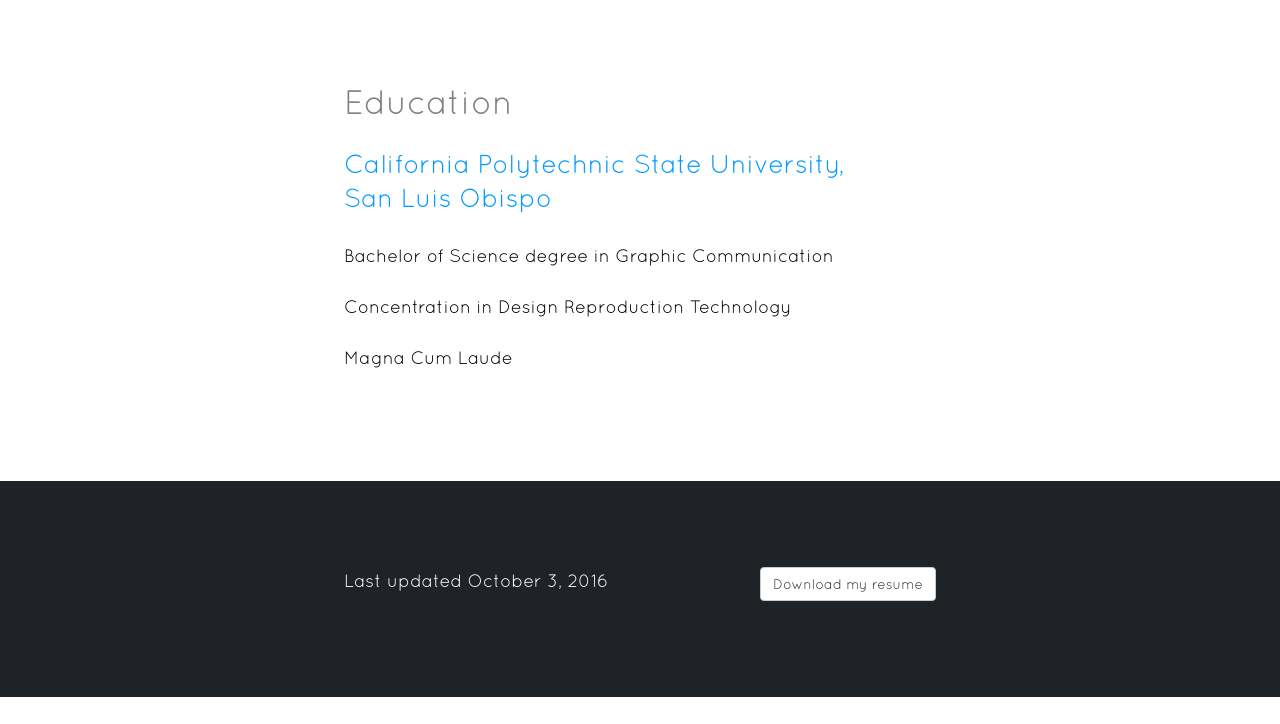
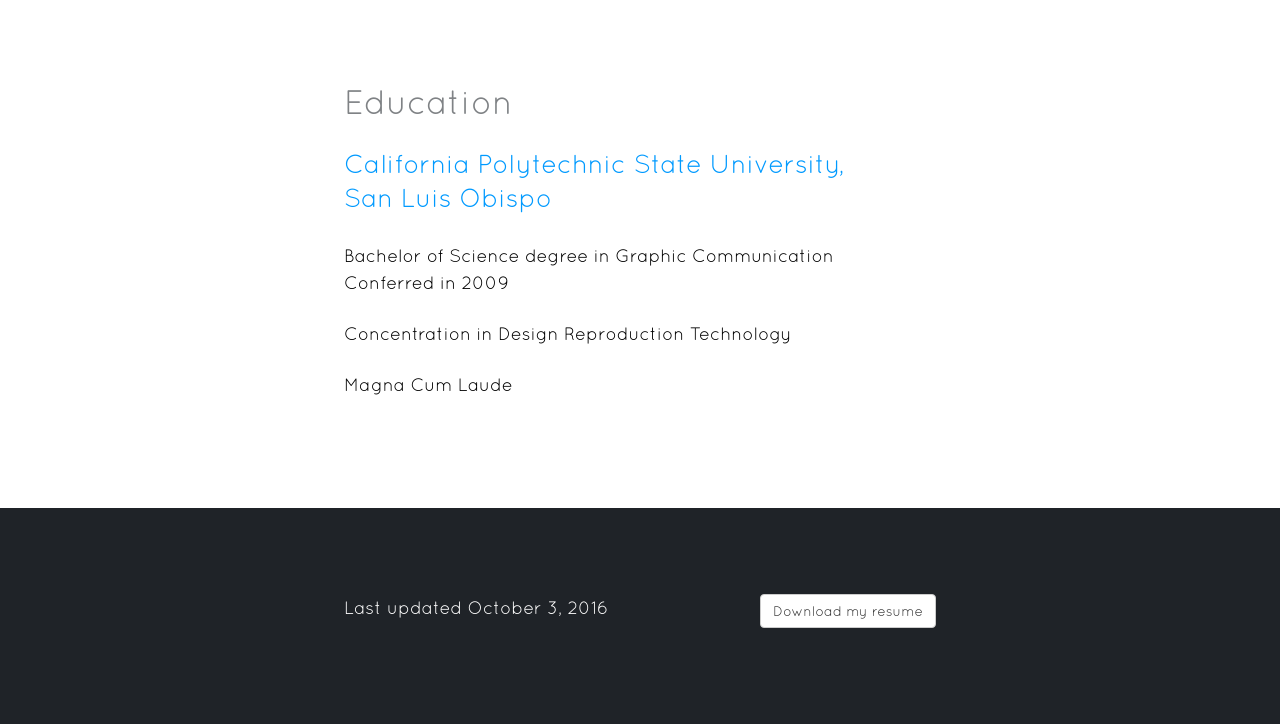
Before and after one commit to kyleolsondesign/kyle-olson.com, a plain HTML site: page index.html in a window 1280 px wide. Shown: the part 2640-3364 px from the top of the page. Before the commit the page ends 3337 px from the top, so only its background shows below. Drawn offline with nearby package versions, Linux system fonts and the light colour scheme.

Commit message:
Update index.html

```diff
--- a/index.html
+++ b/index.html
@@ -100,7 +100,11 @@
 				<section>
 					<h3>California Polytechnic State University, <span class="nowrap">San Luis Obispo</span></h3>
 					<ul>
-						<li>Bachelor of Science degree in Graphic Communication</li>
+						<li>
+							Bachelor of Science degree in Graphic Communication
+							<br/>
+							Conferred in 2009
+						</li>
 						<li>Concentration in Design Reproduction Technology</li>
 						<li>Magna Cum Laude</li>
 					</ul>
```
